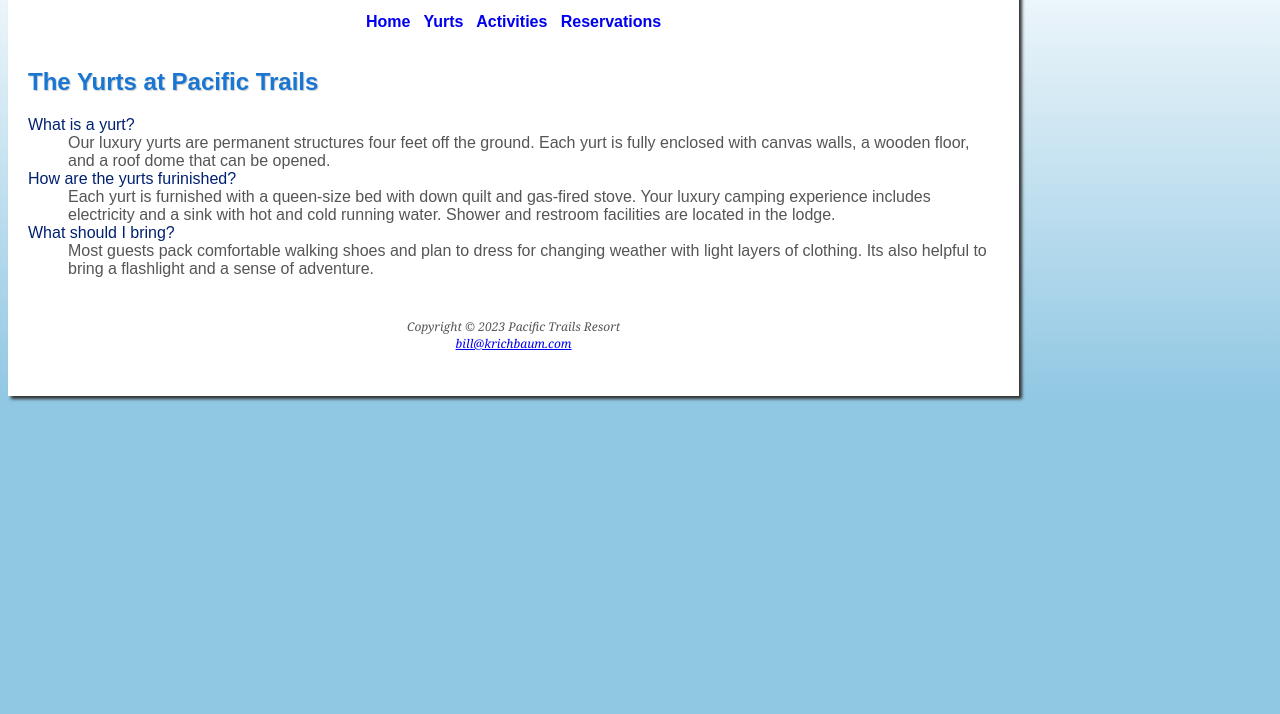
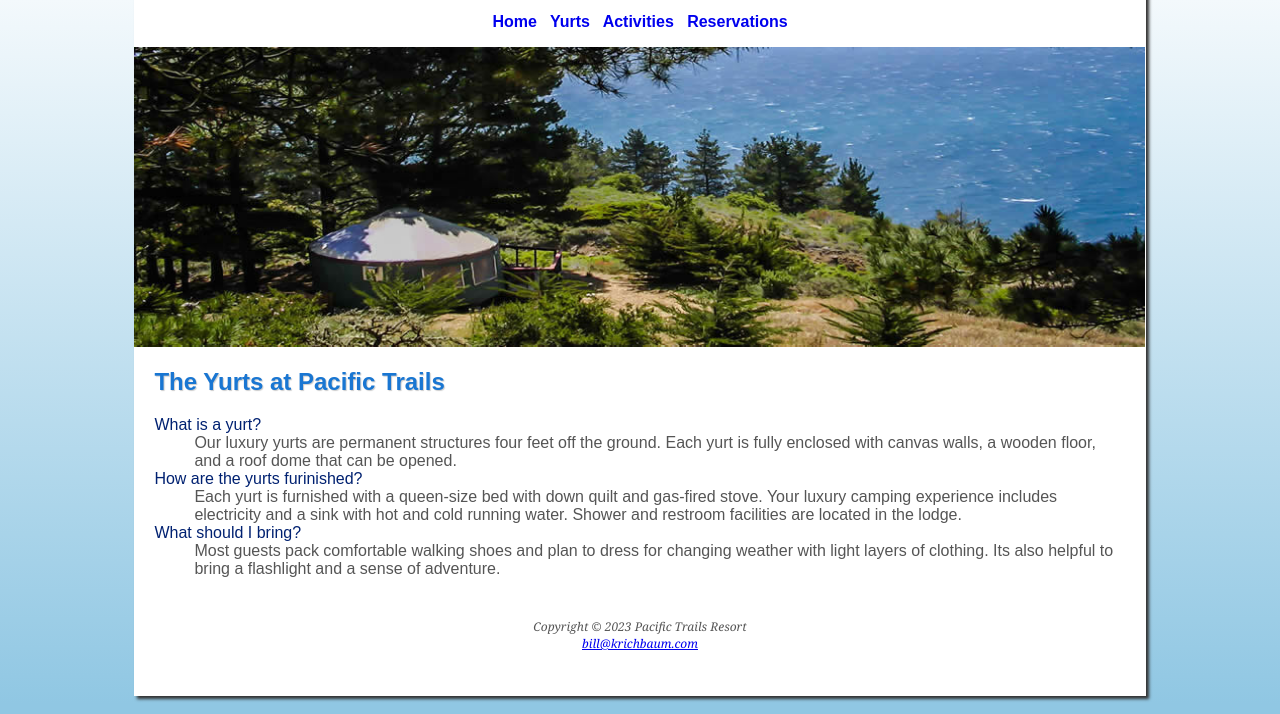
Before and after one commit to BKrichbaum/Pacific-Trails-Website, a plain HTML site: page yurts.html in a window 1280 px wide. Shown: the part 86-800 px from the top of the page. Drawn offline with Linux system fonts and the light colour scheme.

Commit message:
Add files via upload

```diff
--- a/pacific.css
+++ b/pacific.css
@@ -5,7 +5,7 @@ body { background-color: #90C7E3;
         font-family: Arial;
 }
 #wrapper{
-        background-position: center;
+        margin: auto;
         width: 80%;
         background-color: #FFFFFF;
         min-width: 960px;
@@ -74,6 +74,11 @@ footer{
         background-size: 100% 100%;
         background-repeat: no-repeat;
 }
+#yurthero{
+        height: 300px;
+        background-image: url(yurt.jpg);
+        background-size: 100% 100%;
+        background-repeat: no-repeat;}
 dt {color: #002171}
 .resort{color: #1976d2;
 font-weight: bold;}
```
